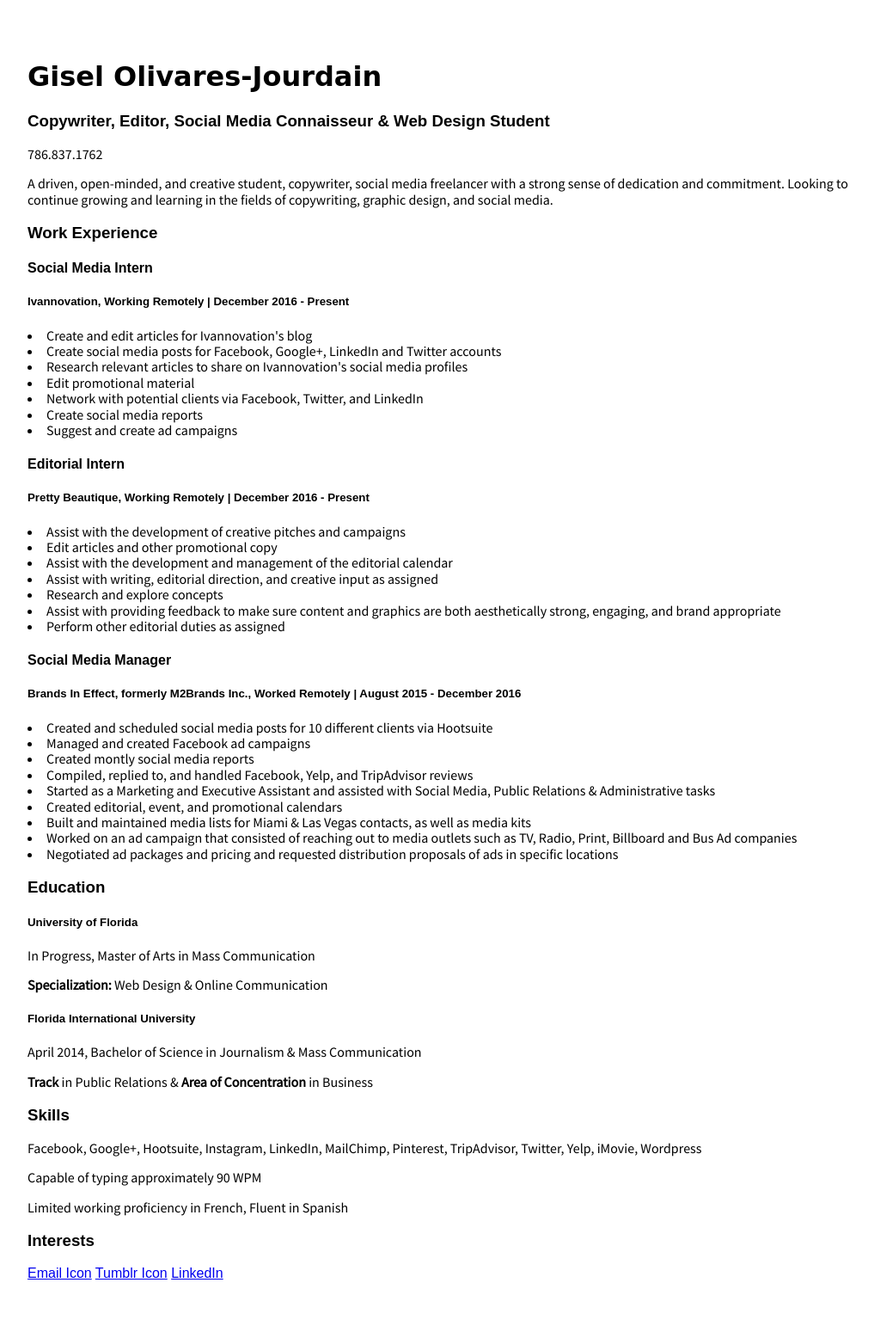
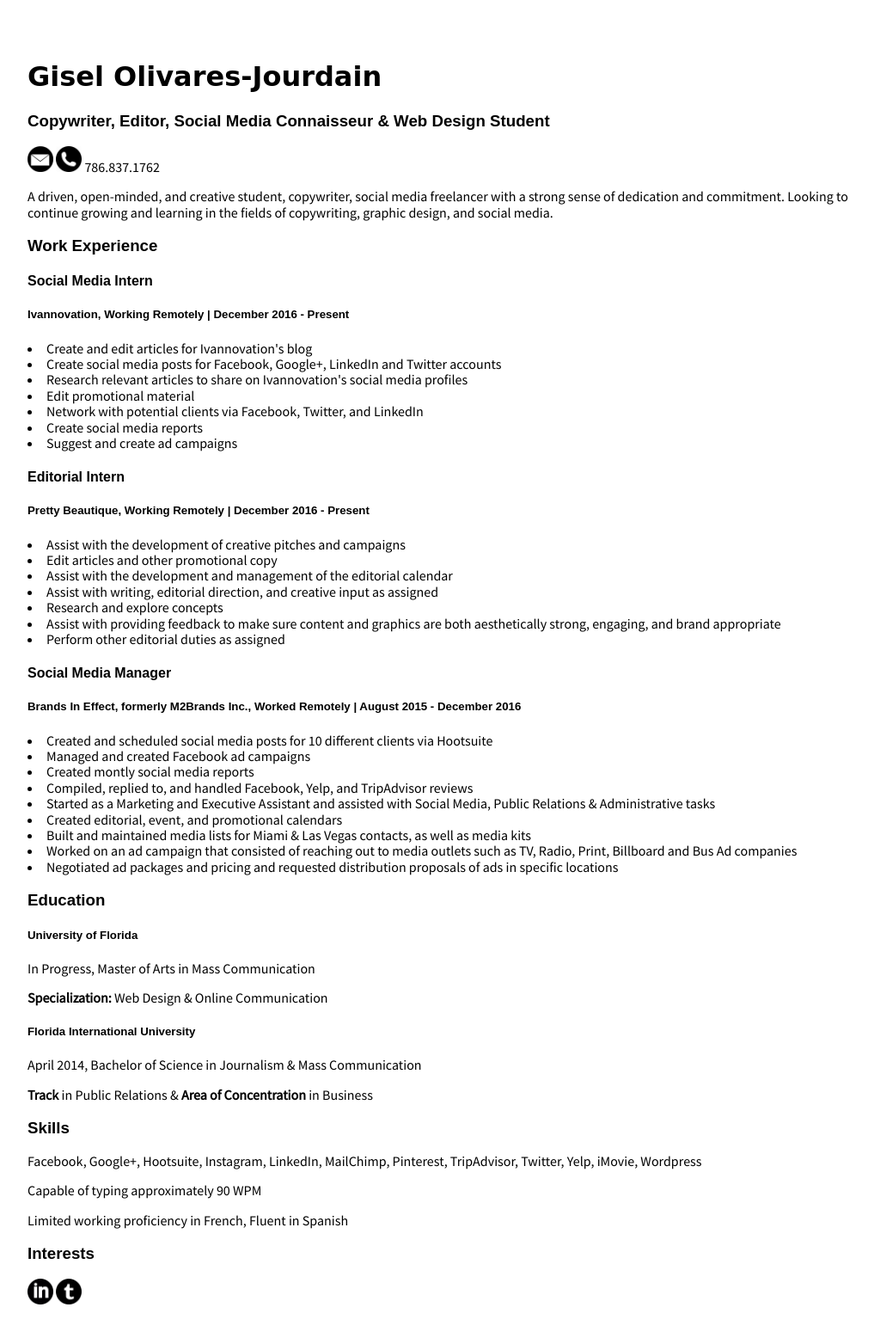
Before and after one commit to geeolives/project_resume_olivares_gisel, a plain HTML site: page index.html in a window 1280 px wide. Shown: the whole page at 86% size, without its empty margins (108-1125 px from the left). Drawn offline with Linux system fonts and the light colour scheme; a web font is replaced by a local one.

Commit message:
added contact/social media icons & more content

```diff
--- a/css/main.css
+++ b/css/main.css
@@ -12,7 +12,7 @@
     padding: 25px 0;
 }
 
-h1{
+h1 {
     font-family: 'Grand Hotel', cursive;
 }
 
@@ -26,3 +26,7 @@ p,
 li {
     font-family: 'Source Sans Pro', sans-serif;
 }
+
+.icons {
+  position: relative;
+}
--- a/index.html
+++ b/index.html
@@ -2,7 +2,7 @@
 <html lang="en">
 <head>
 	<meta charset="utf-8">
-	<title>My Resume</title>
+	<title>Gisel Olivares' Resume</title>
 	<meta name="description" content="">
 	<meta name="viewport" content="width=device-width, initial-scale=1">
 	<link rel="stylesheet" href="css/vendor/normalize.min.css">
@@ -16,7 +16,8 @@
 		<header>
 			<h1>Gisel Olivares-Jourdain</h1>
 			<h3>Copywriter, Editor, Social Media Connaisseur & Web Design Student</h3>
-			<p>786.837.1762</p>
+			<p><a href="mailto:gisel.oli216@gmail.com"><img src="img/email.png" width="3%" alt="email"></a> <img src="img/phone.png" width="3%" alt="phone"> 786.837.1762</p>
+
 		</header>
 
 		<!--My Work Experience-->
@@ -80,9 +81,9 @@
 		</main>
 
 		<footer>
-			<a href="mailto:gisel.oli216@gmail.com">Email Icon</a>
-			<a href="http://geeolives.tumblr.com" target="_blank">Tumblr Icon</a>
-			<a href="https://www.linkedin.com/in/giselpolivares/" target="_blank">LinkedIn</a>
+			<p>
+				<a href="https://www.linkedin.com/in/giselpolivares/" target="_blank"><img src="img/linkedin.png" width="3%" alt="linkedin"></a> <a href="http://geeolives.tumblr.com" target="_blank"><img src="img/tumblr.png" width="3%" alt="tumblr"></a>
+			</p>
 		</footer>
 	</div>
 
```
Also changed, not shown: img/email.png (added), img/linkedin.png (added), img/phone.png (added), img/tumblr.png (added), 2 other files.
